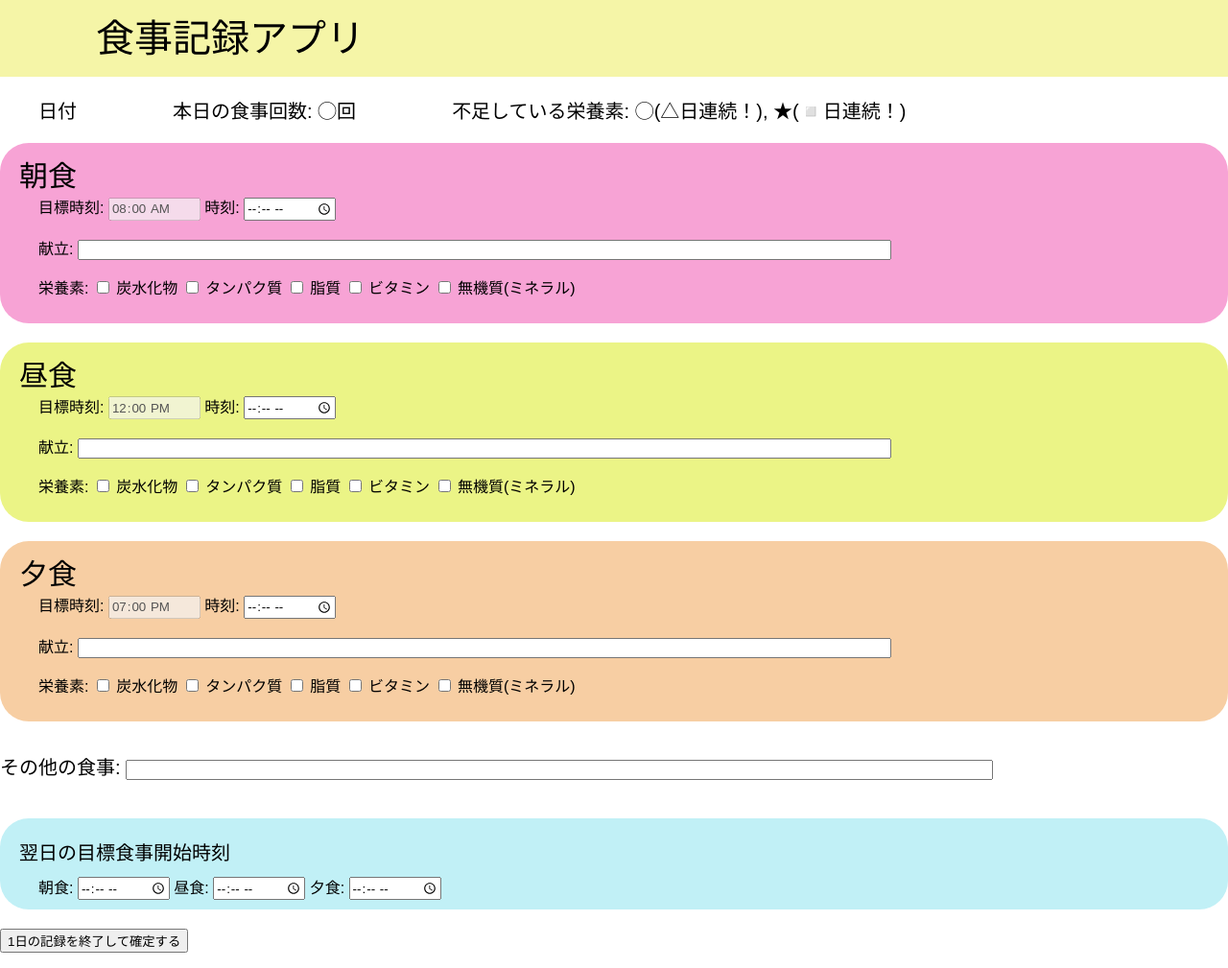
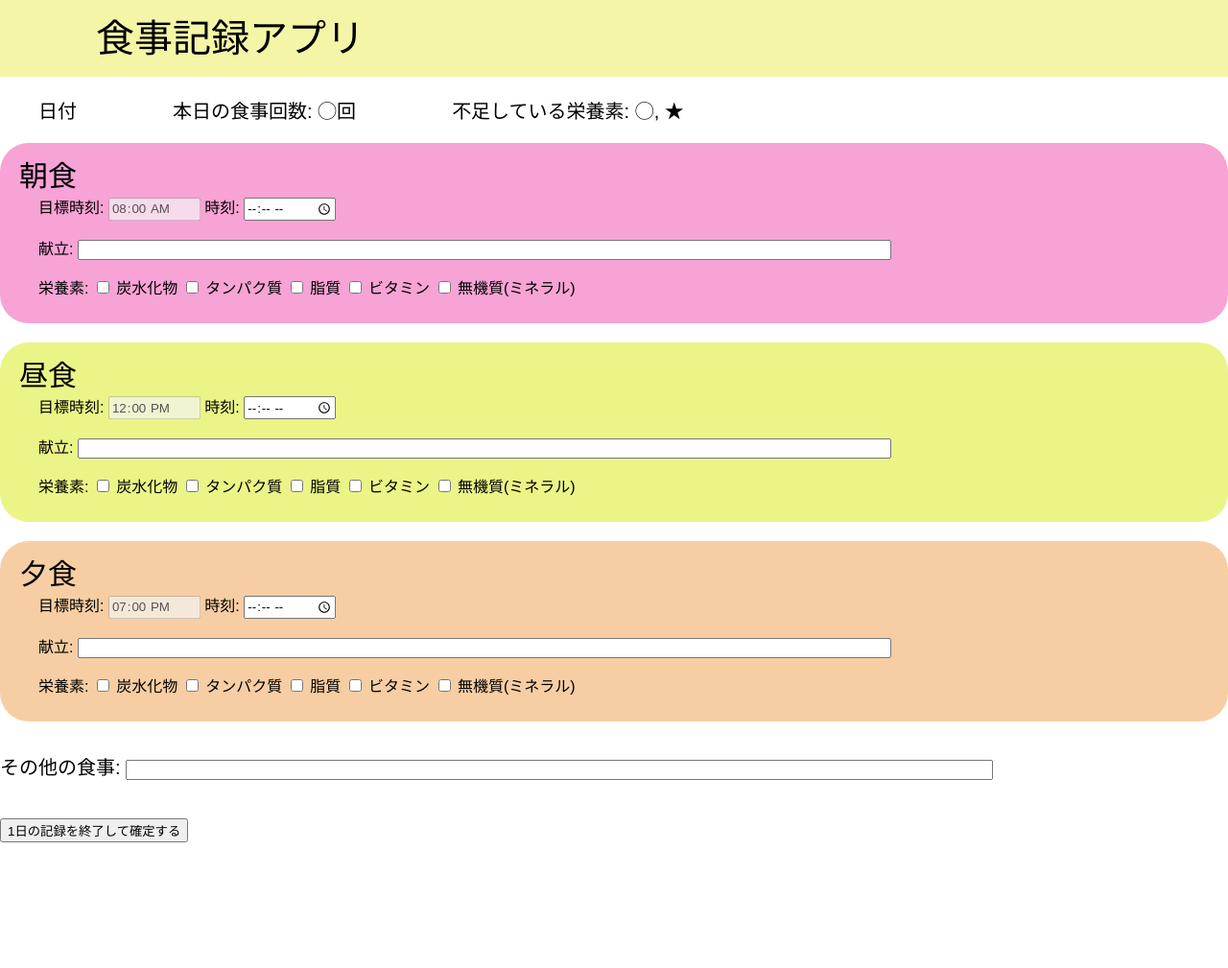
Before and after one commit to NakahashiRiko/Kokokara, a website: page mealApp.html in a window 1280 px wide. Shown: the whole page at 96% size. After the commit the page ends 894 px from the top, so only its background shows below. Drawn offline with Linux system fonts and the light colour scheme.

Commit message:
・食事記録アプリのjsファイル作成 ・翌日の目標食事開始時刻の入力欄の削除 ・不足栄養素の連日記録の表示を削除

```diff
--- a/mealApp.html
+++ b/mealApp.html
@@ -27,7 +27,7 @@
             <p id="meal_count">本日の食事回数: ◯回</p>
 
             <!--食事アプリの画面右上に表示されるテキスト。不足している栄養素とその期間をここで一覧で表示する。-->
-            <p id="lack_nutrients">不足している栄養素: ◯(△日連続！), ★(◽️日連続！)</p>
+            <p id="lack_nutrients">不足している栄養素: ◯, ★</p>
         </div>
 
         <!---朝食の記録のグループ-->
@@ -108,15 +108,6 @@
             </p>
         </div>
 
-        <div id="next_goal_time-box">
-            <!--翌日の目標食事開始時刻の入力。-->
-            <p id="next_goal_time_text">翌日の目標食事開始時刻</p>
-            <!--次の日の朝食・昼食・夕食それぞれの目標時刻を入力する。次の日の目標時刻のところ(実際の食事開始時刻の横に表示するやつ)にこの値を代入する。-->
-            朝食: <input id="breakfast_next_goal_time" type="time">
-            昼食: <input id="lunch_next_goal_time" type="time">
-            夕食: <input id="dinner_next_goal_time" type="time">
-        </div>
-
         <!--確定ボタン。画面右下に表示させるようにする。その日の入力が完了したらこれを押すようにしてもらう。-->
         <p>
             <button id="finish_today_btn">1日の記録を終了して確定する</button>
```
Also changed, not shown: mealApp.js (added).
